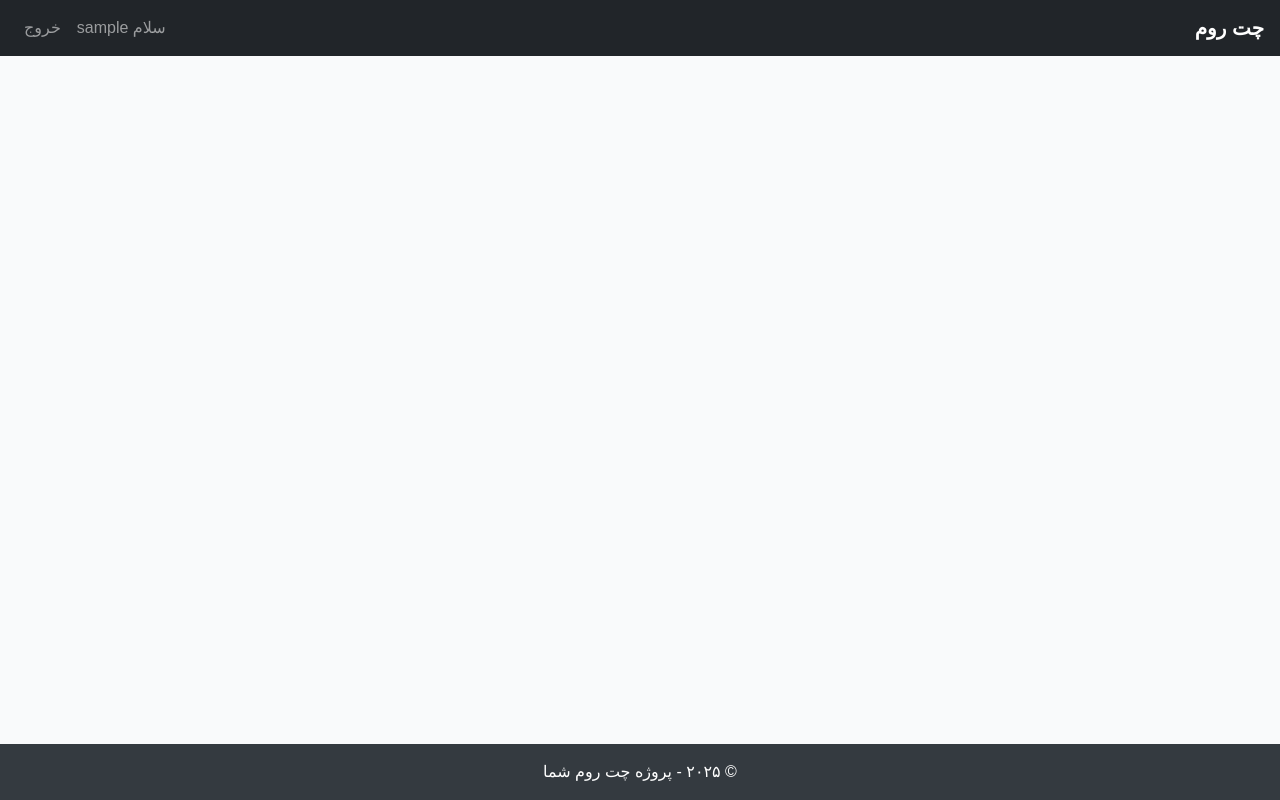
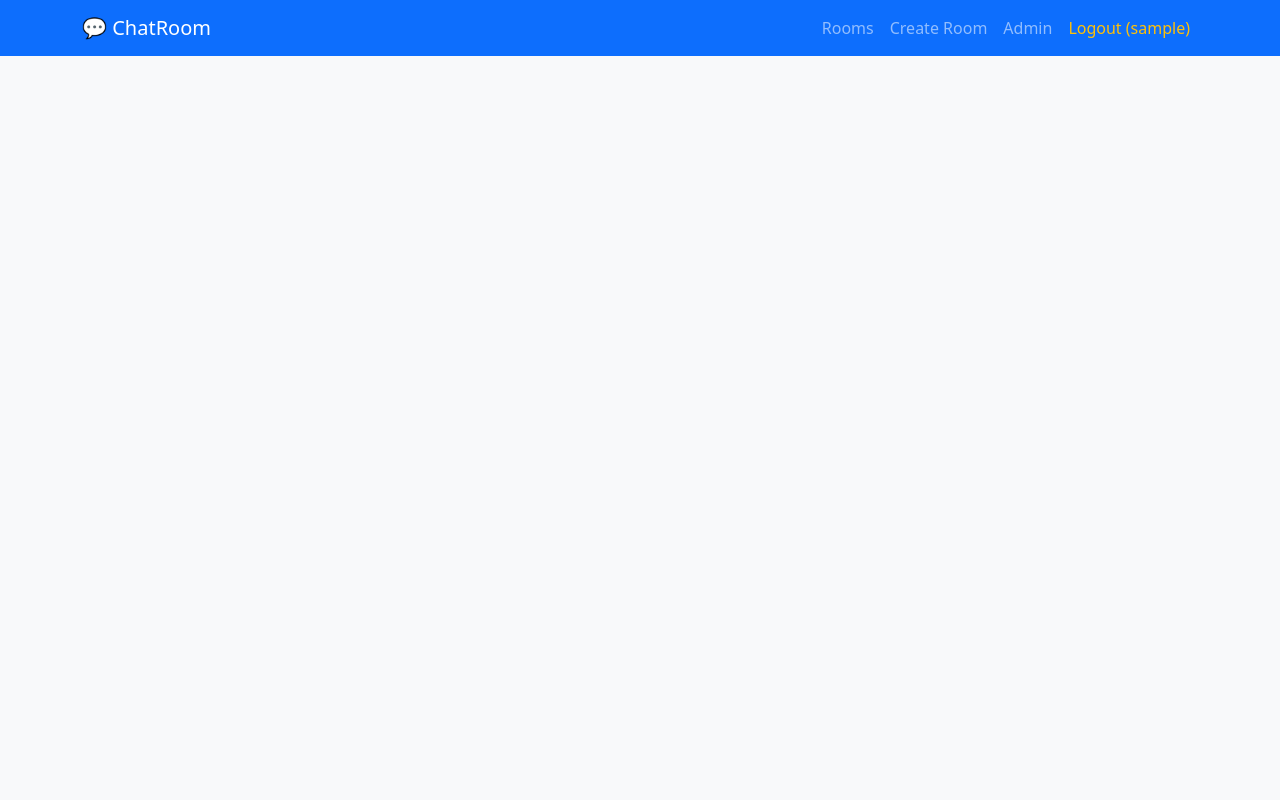
Before and after one commit to im-mcma/Private-chat, a Flask app: template templates/‌layout.html in a window 1280 px wide. Run offline with Flask 3, Linux system fonts and the light colour scheme; the template is opened without the code that fills it, so the values that code supplies are empty; the visitor is signed in with stand-in values (Sample User, id 1).

Commit message:
Update ‌layout.html

```diff
--- a/templates/‌layout.html
+++ b/templates/‌layout.html
@@ -1,76 +1,65 @@
 <!DOCTYPE html>
-<html lang="fa" dir="rtl">
+<html lang="en">
 <head>
     <meta charset="UTF-8" />
+    <title>{% block title %}Chat Room{% endblock %}</title>
     <meta name="viewport" content="width=device-width, initial-scale=1" />
-  <title>{% block title %}چت روم{% endblock %}</title>
-  <link href="https://cdn.jsdelivr.net/npm/bootstrap@5.3.0/dist/css/bootstrap.rtl.min.css" rel="stylesheet" />
-  <style>
-    body {
-      background-color: #f9fafb;
-      font-family: "Vazir", sans-serif;
-      min-height: 100vh;
-      display: flex;
-      flex-direction: column;
-    }
-    main {
-      flex-grow: 1;
-    }
-    .navbar-brand {
-      font-weight: bold;
-    }
-    footer {
-      padding: 1rem 0;
-      text-align: center;
-      background-color: #343a40;
-      color: white;
-    }
-  </style>
-  {% block head %}{% endblock %}
+    <link href="https://cdn.jsdelivr.net/npm/bootstrap@5.3.0/dist/css/bootstrap.min.css" rel="stylesheet" />
+    <link rel="stylesheet" href="{{ url_for('static', filename='style.css') }}" />
 </head>
-<body>
-  <nav class="navbar navbar-expand-lg navbar-dark bg-dark px-3">
-    <a class="navbar-brand" href="{{ url_for('rooms') }}">چت روم</a>
-    <button class="navbar-toggler" type="button" data-bs-toggle="collapse" data-bs-target="#navbarNav"
-      aria-controls="navbarNav" aria-expanded="false" aria-label="تغییر ناوبری">
+<body class="bg-light">
+
+<nav class="navbar navbar-expand-lg navbar-dark bg-primary">
+    <div class="container">
+        <a class="navbar-brand" href="{{ url_for('rooms') }}">💬 ChatRoom</a>
+        <button class="navbar-toggler" type="button" data-bs-toggle="collapse" data-bs-target="#navbarNav">
             <span class="navbar-toggler-icon"></span>
         </button>
         <div class="collapse navbar-collapse" id="navbarNav">
             <ul class="navbar-nav ms-auto">
                 {% if session.get('user_id') %}
                     <li class="nav-item">
-            <a class="nav-link" href="#">سلام {{ session.get('username') }}</a>
+                        <a class="nav-link" href="{{ url_for('rooms') }}">Rooms</a>
                     </li>
                     <li class="nav-item">
-            <a class="nav-link" href="{{ url_for('logout') }}">خروج</a>
+                        <a class="nav-link" href="{{ url_for('create_room') }}">Create Room</a>
+                    </li>
+                    {% if session.get('is_admin') %}
+                        <li class="nav-item">
+                            <a class="nav-link" href="{{ url_for('admin_panel') }}">Admin</a>
+                        </li>
+                    {% endif %}
+                    <li class="nav-item">
+                        <a class="nav-link text-warning" href="{{ url_for('logout') }}">Logout ({{ session.get('username') }})</a>
                     </li>
                 {% else %}
-          <li class="nav-item"><a class="nav-link" href="{{ url_for('login') }}">ورود</a></li>
-          <li class="nav-item"><a class="nav-link" href="{{ url_for('register') }}">ثبت‌نام</a></li>
+                    <li class="nav-item">
+                        <a class="nav-link" href="{{ url_for('login') }}">Login</a>
+                    </li>
+                    <li class="nav-item">
+                        <a class="nav-link" href="{{ url_for('register') }}">Register</a>
+                    </li>
                 {% endif %}
             </ul>
         </div>
+    </div>
 </nav>
 
-  <main class="container my-4">
+<div class="container my-4">
     {% with messages = get_flashed_messages(with_categories=true) %}
         {% if messages %}
             {% for category, message in messages %}
                 <div class="alert alert-{{ category }} alert-dismissible fade show" role="alert">
                     {{ message }}
-            <button type="button" class="btn-close" data-bs-dismiss="alert" aria-label="بستن"></button>
+                    <button type="button" class="btn-close" data-bs-dismiss="alert"></button>
                 </div>
             {% endfor %}
         {% endif %}
     {% endwith %}
+
     {% block content %}{% endblock %}
-  </main>
-
-  <footer>
-    © ۲۰۲۵ - پروژه چت روم شما
-  </footer>
+</div>
 
 <script src="https://cdn.jsdelivr.net/npm/bootstrap@5.3.0/dist/js/bootstrap.bundle.min.js"></script>
-  {% block scripts %}{% endblock %}
 </body>
 </html>
```
Lines whose indentation alone changed are shown as unchanged.
